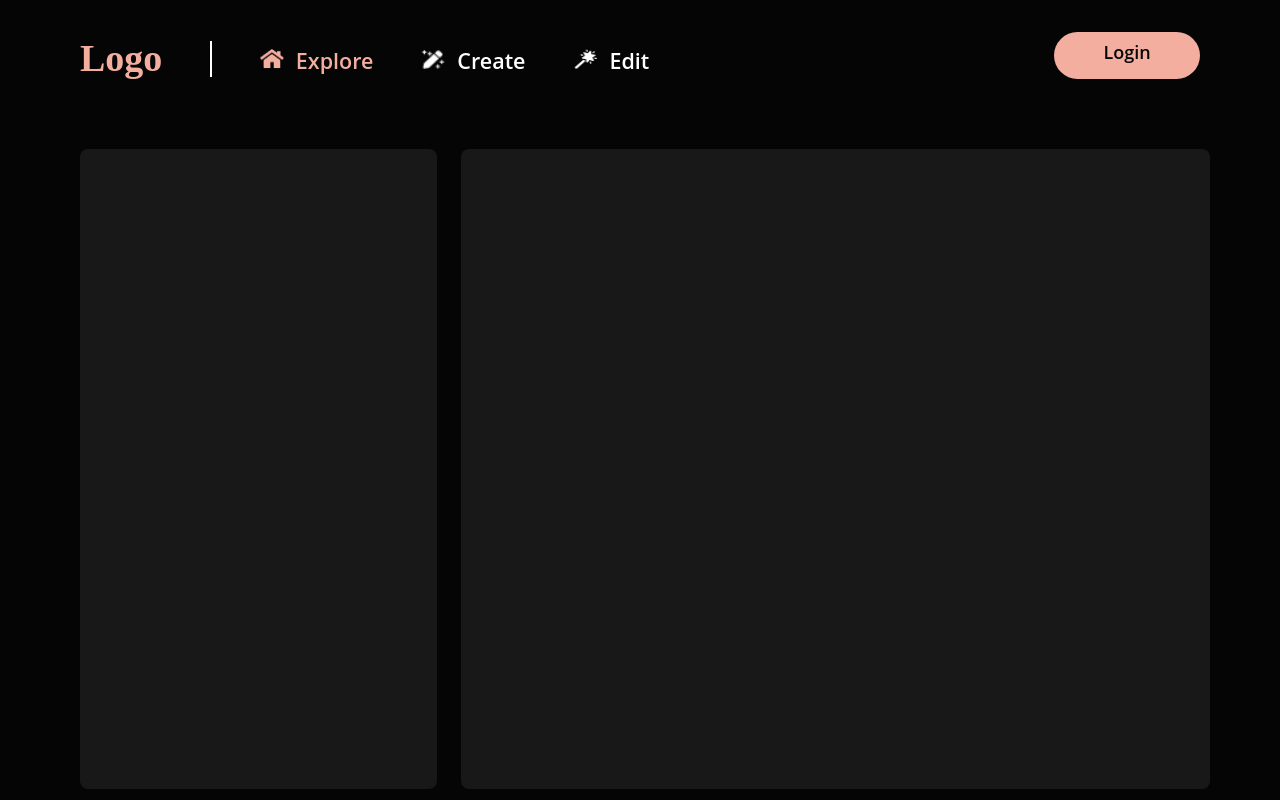
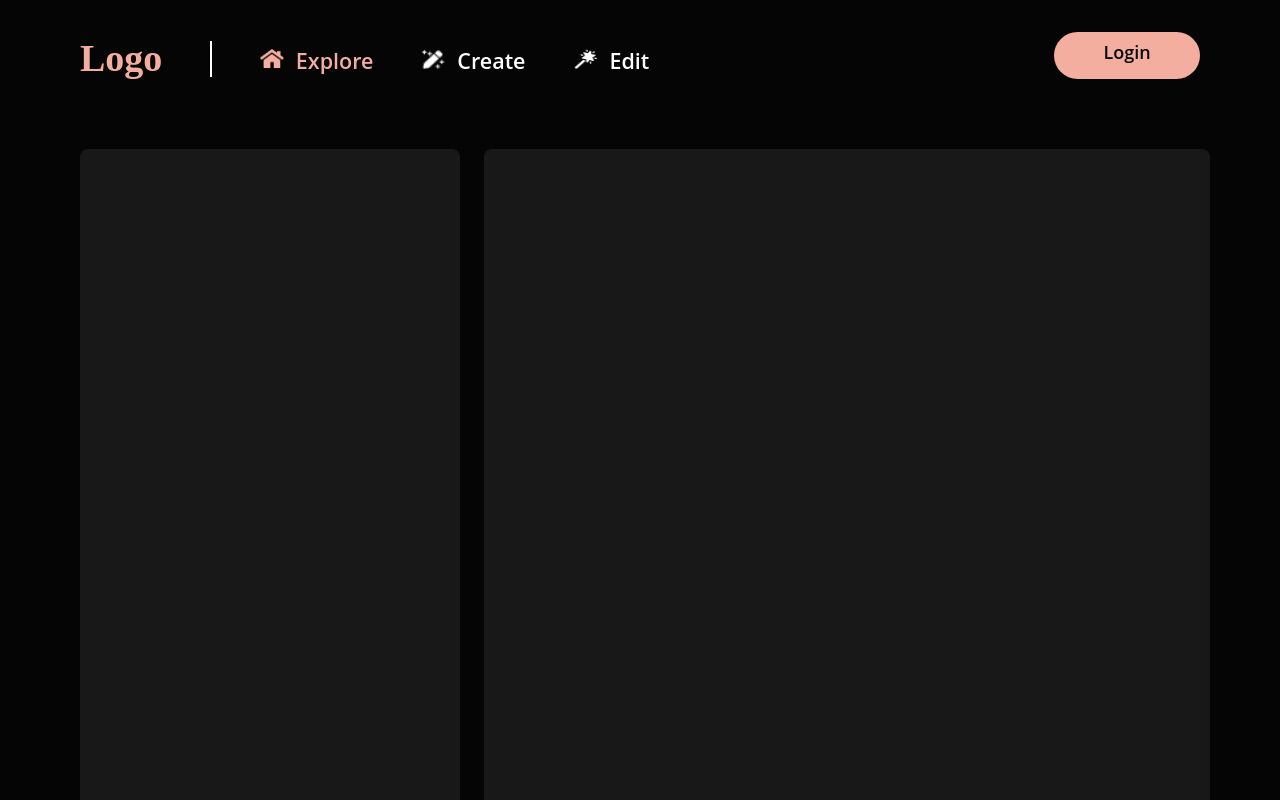
Before and after one commit to SamMathelete/sambit-mishra-chat-app-test, a Next.js app: page /main in a window 1280 px wide. Built offline with nearby package versions, Linux system fonts and the light colour scheme.

Commit message:
minor fixes

```diff
--- a/src/components/Body/MainBody.module.css
+++ b/src/components/Body/MainBody.module.css
@@ -4,20 +4,20 @@
     display: flex;
     flex-direction: row;
     background-color: transparent;
-    height: 40rem;
+    height: 90vh;
     width: auto;
     flex-direction: row;
 }
 
 .chatsContainer {
     background-color: #181818;
-    width: 31%;
+    width: 33%;
     border-radius: 0.5rem;
     margin-right: 1.5rem;
     margin-left: 1rem;
 }
 .messagesContainer {
     background-color: #181818;
-    width: 65%;
+    width: 63%;
     border-radius: 0.5rem;
 }
```
